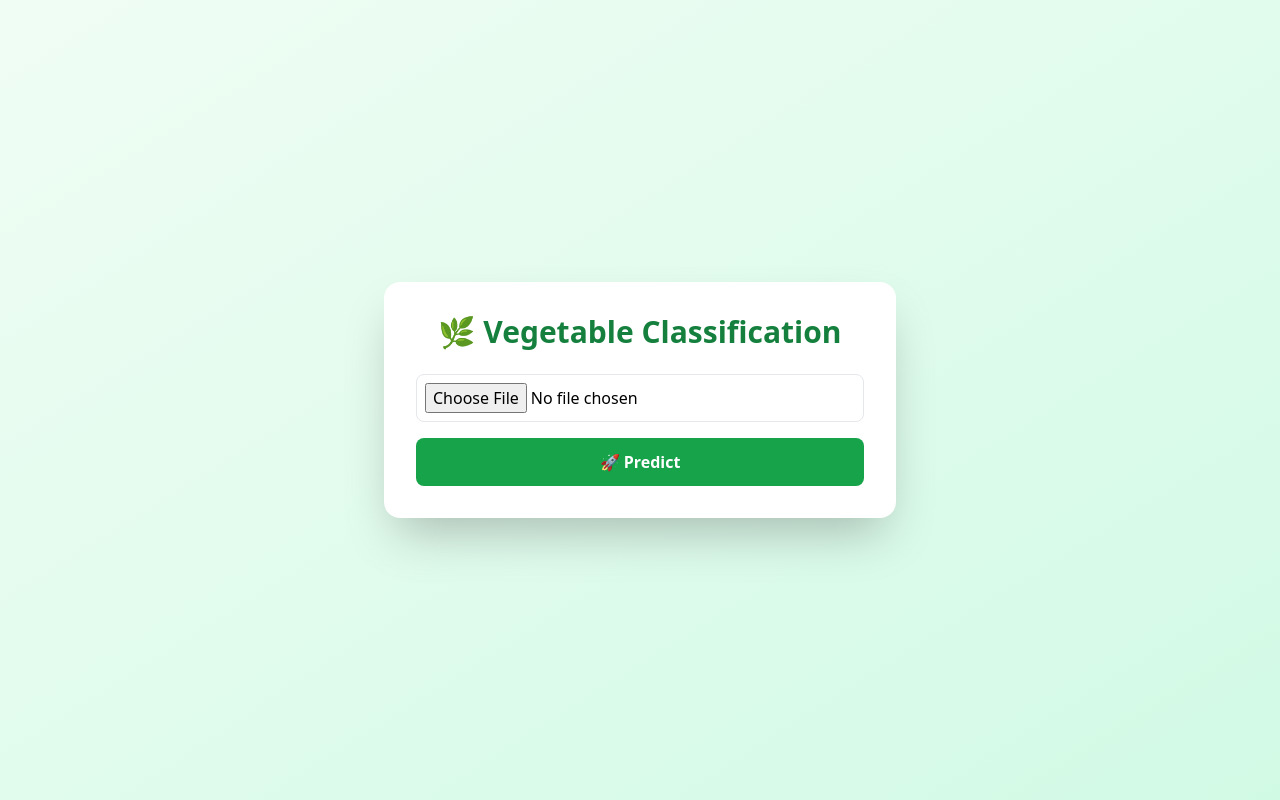
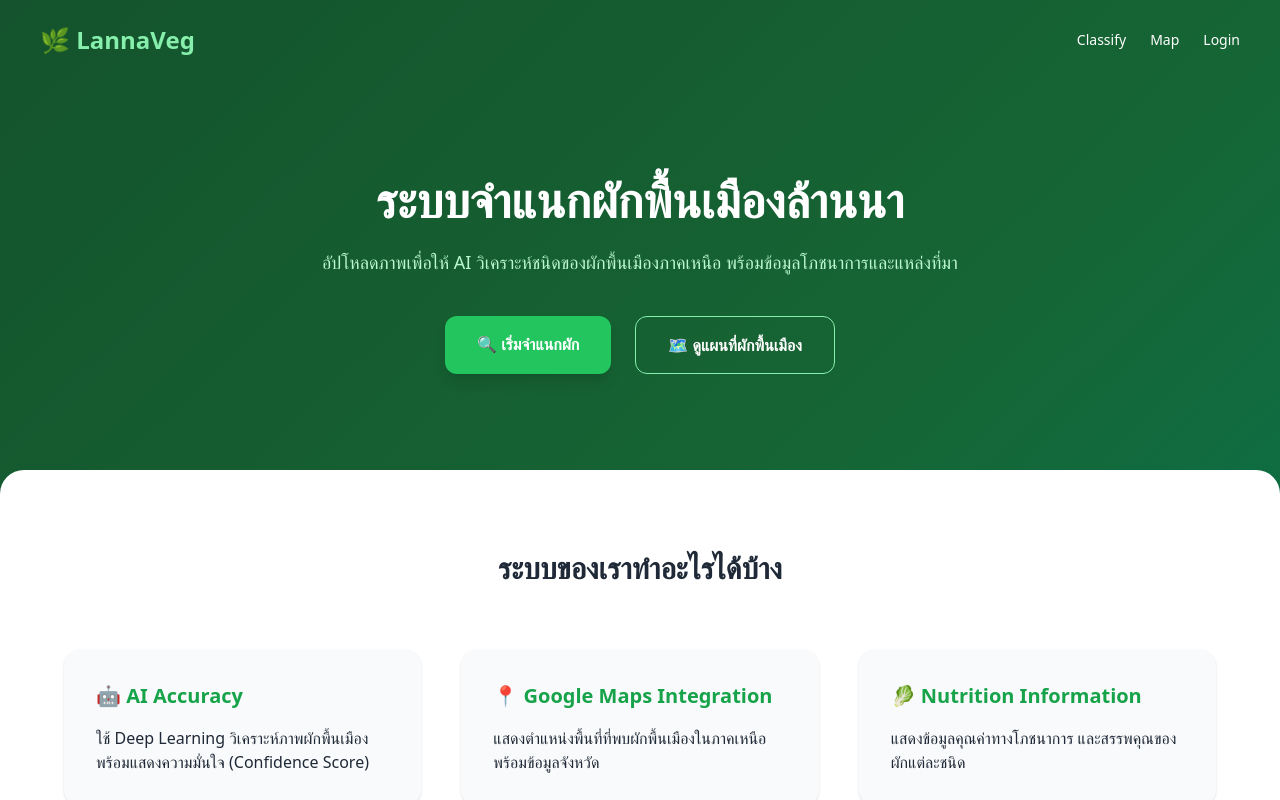
Before and after one commit to ThanakornKaingam/LannaWed, a Next.js app in the folder LannaWeb-main/frontend/: page / in a window 1280 px wide. Shown: the top 800 px of the page. Built offline with nearby package versions, Linux system fonts and the light colour scheme.

Commit message:
Update index.tsx

```diff
--- a/LannaWeb-main/frontend/src/pages/index.tsx
+++ b/LannaWeb-main/frontend/src/pages/index.tsx
@@ -1,130 +1,109 @@
-import React, { useState } from "react";
+import Link from "next/link";
 
-const API_BASE =
-  process.env.NEXT_PUBLIC_API_URL || "http://127.0.0.1:8000";
+export default function Home() {
+  return (
+    <div className="bg-gradient-to-br from-green-900 via-green-800 to-emerald-700 text-white">
 
-export default function Classify() {
-  const [file, setFile] = useState<File | null>(null);
-  const [preview, setPreview] = useState<string | null>(null);
-  const [result, setResult] = useState<any>(null);
-  const [loading, setLoading] = useState(false);
-  const [error, setError] = useState("");
+      {/* ================= NAVBAR ================= */}
+      <nav className="flex justify-between items-center px-10 py-6">
+        <h1 className="text-2xl font-bold text-green-300">🌿 LannaVeg</h1>
+        <div className="space-x-6 text-sm">
+          <Link href="/classify" className="hover:text-green-300">
+            Classify
+          </Link>
+          <Link href="/map" className="hover:text-green-300">
+            Map
+          </Link>
+          <Link href="/login" className="hover:text-green-300">
+            Login
+          </Link>
+        </div>
+      </nav>
 
-  const handleFileChange = (e: React.ChangeEvent<HTMLInputElement>) => {
-    if (!e.target.files) return;
+      {/* ================= HERO ================= */}
+      <section className="text-center py-24 px-6">
+        <h2 className="text-5xl font-extrabold mb-6">
+          ระบบจำแนกผักพื้นเมืองล้านนา
+        </h2>
+        <p className="text-lg max-w-2xl mx-auto text-green-200 mb-10">
+          อัปโหลดภาพเพื่อให้ AI วิเคราะห์ชนิดของผักพื้นเมืองภาคเหนือ
+          พร้อมข้อมูลโภชนาการและแหล่งที่มา
+        </p>
 
-    const selectedFile = e.target.files[0];
-    setFile(selectedFile);
-    setPreview(URL.createObjectURL(selectedFile));
-    setResult(null);
-    setError("");
-  };
+        <div className="flex justify-center gap-6">
+          <Link
+            href="/classify"
+            className="bg-green-500 hover:bg-green-600 px-8 py-4 rounded-xl font-semibold shadow-lg transition"
+          >
+            🔍 เริ่มจำแนกผัก
+          </Link>
 
-  const handleUpload = async () => {
-    if (!file) {
-      setError("กรุณาเลือกรูปก่อน");
-      return;
-    }
+          <Link
+            href="/map"
+            className="border border-green-300 hover:bg-green-600 px-8 py-4 rounded-xl font-semibold transition"
+          >
+            🗺 ดูแผนที่ผักพื้นเมือง
+          </Link>
+        </div>
+      </section>
 
-    const formData = new FormData();
-    formData.append("file", file);
+      {/* ================= FEATURES ================= */}
+      <section className="bg-white text-gray-800 py-20 px-10 rounded-t-3xl">
+        <h3 className="text-3xl font-bold text-center mb-16">
+          ระบบของเราทำอะไรได้บ้าง
+        </h3>
 
-    try {
-      setLoading(true);
-      setError("");
-      setResult(null);
+        <div className="grid md:grid-cols-3 gap-10 max-w-6xl mx-auto">
+          <div className="bg-gray-50 p-8 rounded-2xl shadow hover:shadow-xl transition">
+            <h4 className="text-xl font-semibold mb-4 text-green-600">
+              🤖 AI Accuracy
+            </h4>
+            <p>
+              ใช้ Deep Learning วิเคราะห์ภาพผักพื้นเมือง
+              พร้อมแสดงความมั่นใจ (Confidence Score)
+            </p>
+          </div>
 
-      const res = await fetch(`${API_BASE}/predict/`, {
-        method: "POST",
-        body: formData,
-      });
+          <div className="bg-gray-50 p-8 rounded-2xl shadow hover:shadow-xl transition">
+            <h4 className="text-xl font-semibold mb-4 text-green-600">
+              📍 Google Maps Integration
+            </h4>
+            <p>
+              แสดงตำแหน่งพื้นที่ที่พบผักพื้นเมืองในภาคเหนือ
+              พร้อมข้อมูลจังหวัด
+            </p>
+          </div>
 
-      if (!res.ok) {
-        const text = await res.text();
-        throw new Error(text || "Server error");
-      }
+          <div className="bg-gray-50 p-8 rounded-2xl shadow hover:shadow-xl transition">
+            <h4 className="text-xl font-semibold mb-4 text-green-600">
+              🥬 Nutrition Information
+            </h4>
+            <p>
+              แสดงข้อมูลคุณค่าทางโภชนาการ
+              และสรรพคุณของผักแต่ละชนิด
+            </p>
+          </div>
+        </div>
+      </section>
 
-      const data = await res.json();
-      setResult(data);
-    } catch (err: any) {
-      setError(err.message || "เกิดข้อผิดพลาดในการอัปโหลด");
-    } finally {
-      setLoading(false);
-    }
-  };
+      {/* ================= CALL TO ACTION ================= */}
+      <section className="py-20 text-center">
+        <h3 className="text-3xl font-bold mb-6">
+          พร้อมเริ่มใช้งานหรือยัง?
+        </h3>
 
-  return (
-    <div className="min-h-screen bg-gradient-to-br from-green-50 to-emerald-100 flex items-center justify-center p-6">
-      <div className="bg-white shadow-2xl rounded-2xl p-8 w-full max-w-lg">
+        <Link
+          href="/classify"
+          className="bg-white text-green-800 px-10 py-4 rounded-xl font-semibold shadow hover:bg-green-200 transition"
+        >
+          🚀 เริ่มใช้งานตอนนี้
+        </Link>
+      </section>
 
-        <h1 className="text-3xl font-bold mb-6 text-center text-green-700">
-          🌿 Vegetable Classification
-        </h1>
-
-        {/* File Input */}
-        <div className="mb-4">
-          <input
-            type="file"
-            accept="image/*"
-            onChange={handleFileChange}
-            className="w-full border rounded-lg p-2"
-          />
-        </div>
-
-        {/* Preview */}
-        {preview && (
-          <div className="mb-4 text-center">
-            <img
-              src={preview}
-              alt="preview"
-              className="mx-auto rounded-lg max-h-64 object-cover shadow"
-            />
-          </div>
-        )}
-
-        {/* Predict Button */}
-        <button
-          onClick={handleUpload}
-          disabled={loading}
-          className="w-full bg-green-600 hover:bg-green-700 text-white py-3 rounded-lg transition font-semibold"
-        >
-          {loading ? "🔄 AI กำลังวิเคราะห์..." : "🚀 Predict"}
-        </button>
-
-        {/* Error */}
-        {error && (
-          <div className="mt-4 text-red-500 text-center font-medium">
-            {error}
-          </div>
-        )}
-
-        {/* Result */}
-        {result && (
-          <div className="mt-6 bg-gray-50 p-4 rounded-lg border">
-            <h3 className="font-semibold mb-2 text-center text-green-700">
-              🎯 Prediction Result
-            </h3>
-
-            <div className="text-center text-lg font-bold">
-              {result.class_name}
-            </div>
-
-            <div className="text-center text-sm mb-3">
-              Confidence: {(result.confidence * 100).toFixed(2)}%
-            </div>
-
-            {/* Progress Bar */}
-            <div className="w-full bg-gray-200 rounded-full h-4">
-              <div
-                className="bg-green-500 h-4 rounded-full transition-all duration-500"
-                style={{
-                  width: `${(result.confidence * 100).toFixed(2)}%`,
-                }}
-              ></div>
-            </div>
-          </div>
-        )}
-      </div>
+      {/* ================= FOOTER ================= */}
+      <footer className="text-center py-10 bg-green-900 text-green-300 text-sm">
+        © 2026 LannaVeg Project | University of Phayao
+      </footer>
     </div>
   );
 }
```
